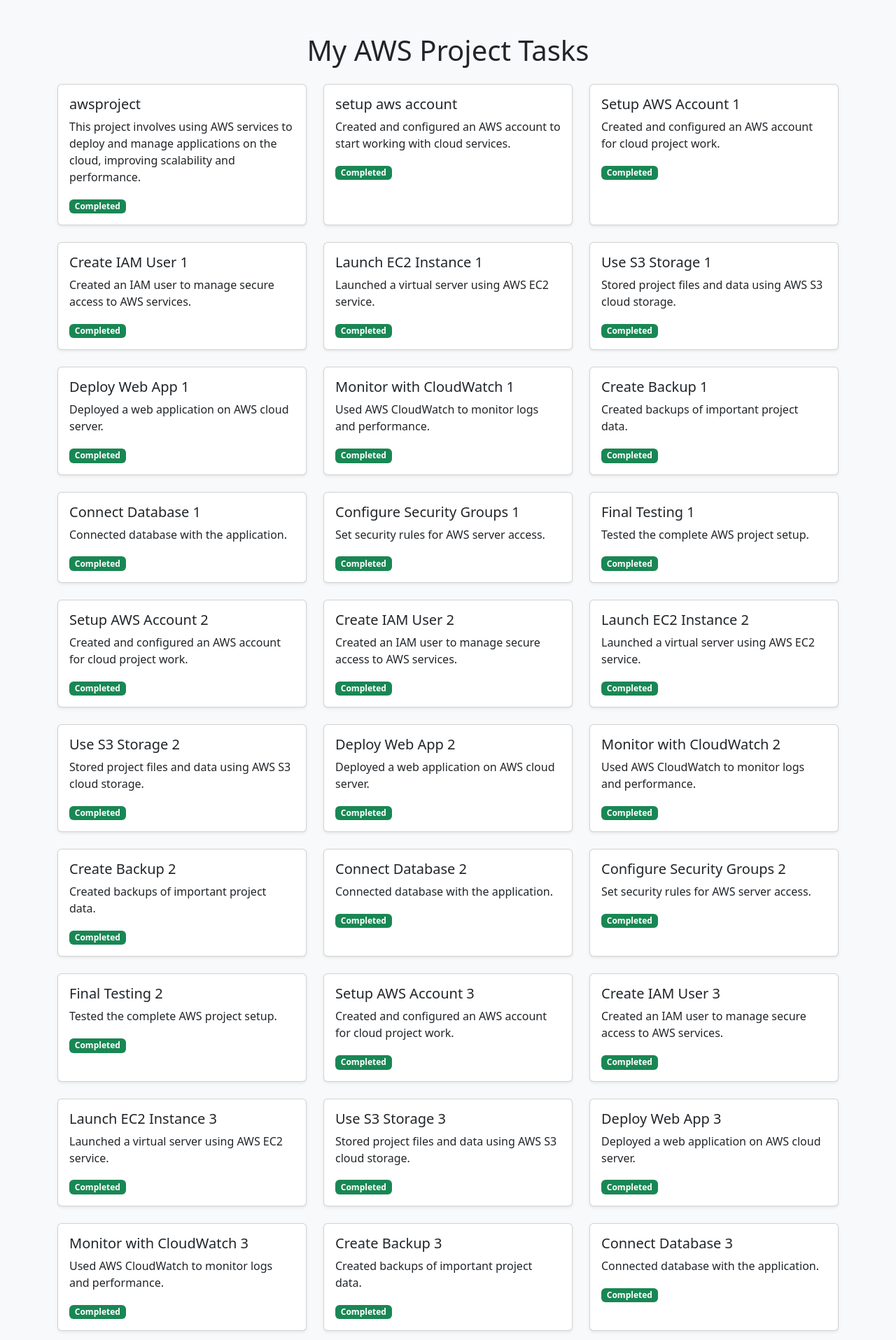
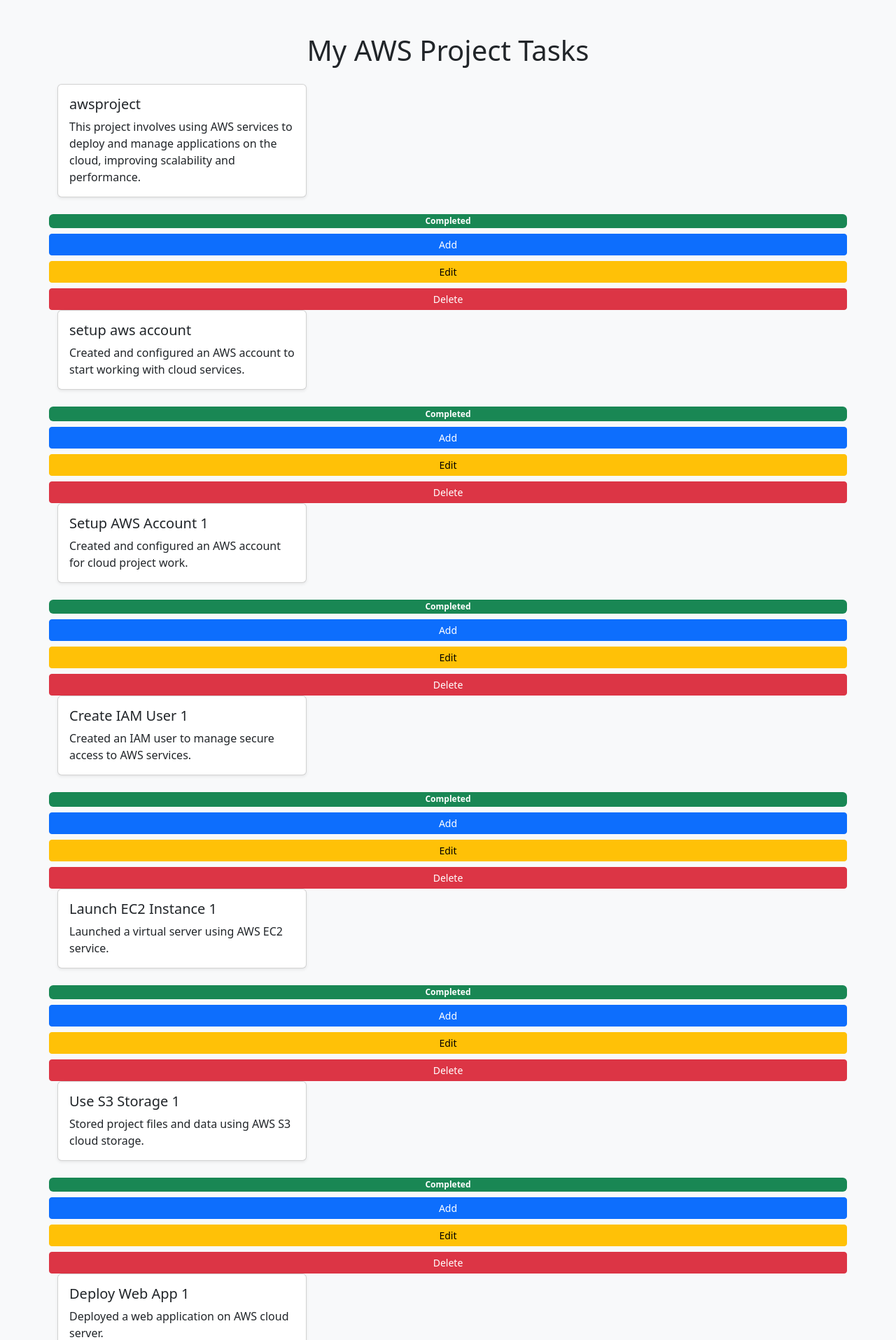
Before and after one commit to shayestapeer/my-django-project, a Django app: page / in a window 1280 px wide. Shown: the part 50-1965 px from the top of the page at 70% size. Run offline with Django 5.2, Linux system fonts and the light colour scheme; data comes from the database, SQL or seed files in the repository.

Commit message:
add task buttons

```diff
--- a/myapp/templates/myapp/task_list.html
+++ b/myapp/templates/myapp/task_list.html
@@ -24,15 +24,20 @@
                     <h5 class="card-title">{{ task.title }}</h5>
                     <p class="card-text">{{ task.description }}</p>
 
-                    {% if task.completed %}
-                        <span class="badge bg-success">Completed</span>
-                    {% else %}
-                        <span class="badge bg-warning text-dark">Pending</span>
-                    {% endif %}
+
                 </div>
             </div>
         </div>
-        {% endfor %}
+        {% if task.completed %}
+    <span class="badge bg-success">Completed</span>
+{% else %}
+    <span class="badge bg-warning text-dark">Pending</span>
+{% endif %}
+
+<a href="{% url 'add_task' %}" class="btn btn-primary btn-sm mt-2">Add</a>
+<a href="{% url 'edit_task' task.id %}" class="btn btn-warning btn-sm mt-2">Edit</a>
+<a href="{% url 'delete_task' task.id %}" class="btn btn-danger btn-sm mt-2">Delete</a>
+{% endfor %}
     </div>
 </div>
 
--- a/myapp/views.py
+++ b/myapp/views.py
@@ -4,3 +4,28 @@ from .models import Task
 def task_list(request):
     tasks = Task.objects.all()
     return render(request, 'myapp/task_list.html', {'tasks': tasks})
+from django.shortcuts import redirect, get_object_or_404
+
+def add_task(request):
+    if request.method == "POST":
+        title = request.POST['title']
+        Task.objects.create(title=title)
+        return redirect('task_list')
+    return render(request, 'myapp/add_task.html')
+
+
+def edit_task(request, id):
+    task = get_object_or_404(Task, id=id)
+
+    if request.method == "POST":
+        task.title = request.POST['title']
+        task.save()
+        return redirect('task_list')
+
+    return render(request, 'myapp/edit_task.html', {'task': task})
+
+
+def delete_task(request, id):
+    task = get_object_or_404(Task, id=id)
+    task.delete()
+    return redirect('task_list')
--- a/myproject/settings.py
+++ b/myproject/settings.py
@@ -20,7 +20,7 @@ BASE_DIR = Path(__file__).resolve().parent.parent
 # See https://docs.djangoproject.com/en/6.0/howto/deployment/checklist/
 
 # SECURITY WARNING: keep the secret key used in production secret!
-SECRET_KEY = ""
+SECRET_KEY = "local-testing-secret-key"
 
 # SECURITY WARNING: don't run with debug turned on in production!
 DEBUG = True
--- a/myproject/urls.py
+++ b/myproject/urls.py
@@ -16,9 +16,12 @@ Including another URLconf
 """
 from django.contrib import admin
 from django.urls import path
-from myapp.views import task_list
+from myapp.views import task_list, add_task, edit_task, delete_task
 
 urlpatterns = [
     path('admin/', admin.site.urls),
     path('', task_list, name='task_list'),
+    path('add/', add_task, name='add_task'),
+    path('edit/<int:id>/', edit_task, name='edit_task'),
+    path('delete/<int:id>/', delete_task, name='delete_task'),
 ]
```
